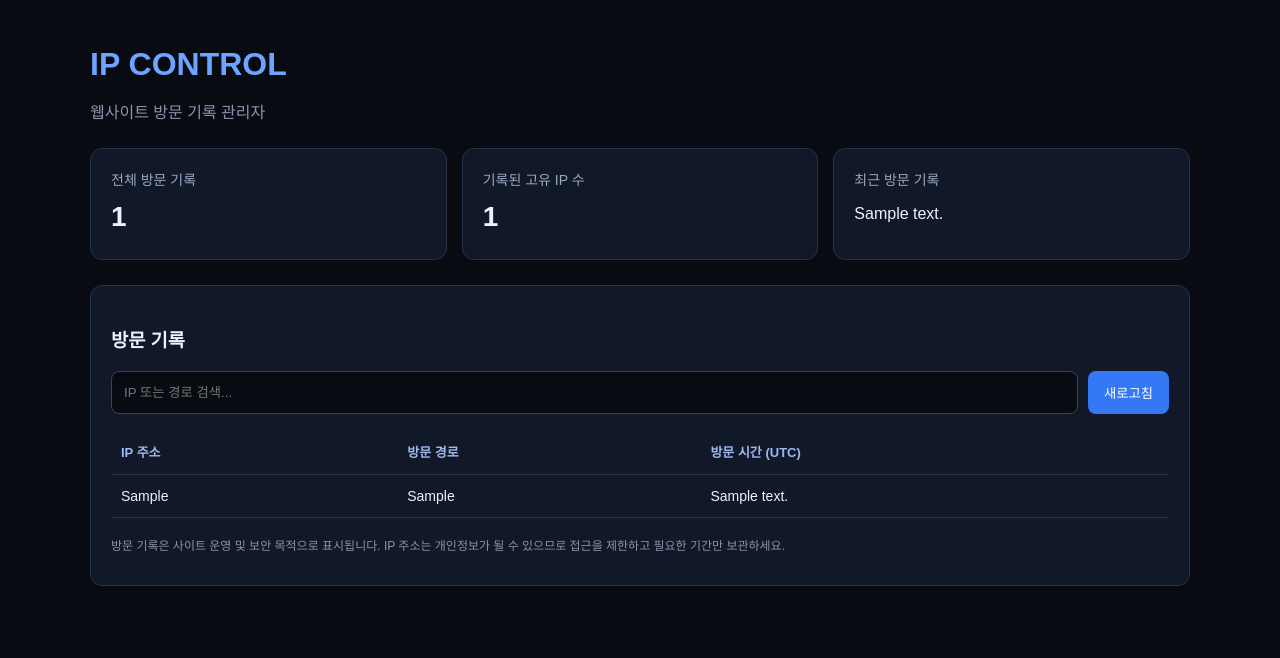
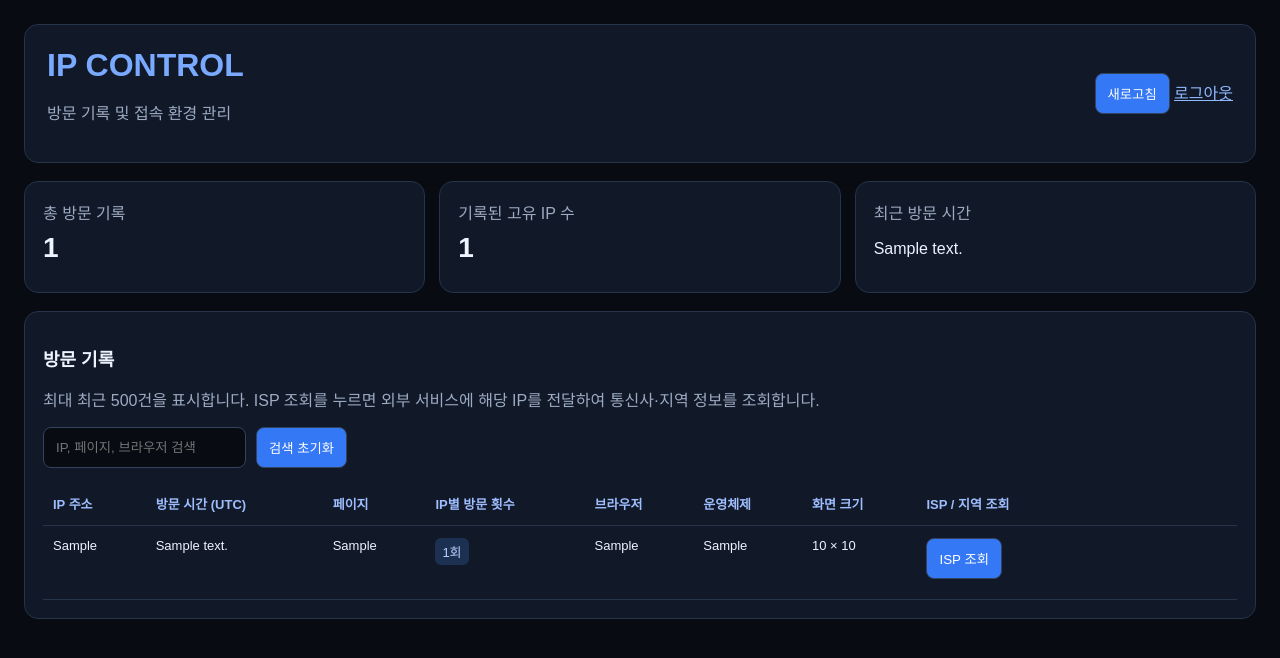
Before and after one commit to ist838/00, a FastAPI app: page /admin in a window 1280 px wide. Shown: the top 658 px of the page. Run offline with FastAPI, Linux system fonts and the light colour scheme; the visitor is signed in with stand-in values (Sample User, id 1); tables that the repository leaves empty hold one stand-in row (values such as "Sample post"); parts of the project's set-up code (start-up, migrations or seed data) failed here and were passed over.

Commit message:
Update admin.html

```diff
--- a/templates/admin.html
+++ b/templates/admin.html
@@ -1,150 +1,242 @@
-
 <!DOCTYPE html>
 <html lang="ko">
 <head>
 <meta charset="UTF-8">
-    <meta name="viewport" content="width=device-width, initial-scale=1.0">
-    <title>IP CONTROL | 관리자</title>
+<meta name="viewport" content="width=device-width, initial-scale=1">
+<title>IP CONTROL 관리자</title>
 <style>
 * { box-sizing: border-box; }
 body {
     margin: 0;
-            padding: 25px;
+    padding: 24px;
     background: #080b12;
-            color: #edf2ff;
+    color: #edf3ff;
     font-family: Arial, sans-serif;
 }
-        .container { max-width: 1100px; margin: auto; }
-        h1 { color: #6ca4ff; margin-bottom: 5px; }
-        .subtitle { color: #8995ad; margin-bottom: 25px; }
-        .cards {
-            display: grid;
-            grid-template-columns: repeat(auto-fit, minmax(180px, 1fr));
-            gap: 15px;
-            margin-bottom: 25px;
-        }
-        .card {
+header, .panel, .stat {
     background: #111827;
     border: 1px solid #25334b;
-            border-radius: 12px;
-            padding: 20px;
+    border-radius: 14px;
 }
-        .card span { color: #9aa8c1; font-size: 14px; }
-        .card h2 { margin: 12px 0 0; font-size: 28px; }
-        .panel {
-            background: #111827;
-            border: 1px solid #25334b;
-            border-radius: 12px;
-            padding: 20px;
-            overflow: hidden;
+header {
+    padding: 22px;
+    display: flex;
+    justify-content: space-between;
+    align-items: center;
+    gap: 15px;
+    flex-wrap: wrap;
 }
-        .toolbar {
-            display: flex;
-            flex-wrap: wrap;
-            gap: 10px;
-            margin: 15px 0;
-        }
-        input {
-            flex: 1;
-            min-width: 180px;
-            padding: 12px;
+h1 { margin: 0; color: #79aaff; }
+h2 { font-size: 18px; }
+small, .muted { color: #9cabc3; }
+a { color: #91b9ff; }
+button, input {
+    padding: 10px 12px;
+    border-radius: 8px;
     border: 1px solid #34435e;
-            border-radius: 8px;
-            background: #080b12;
-            color: white;
 }
 button {
-            padding: 12px 16px;
-            border: 0;
-            border-radius: 8px;
     background: #3478f6;
     color: white;
     cursor: pointer;
 }
+button:hover { background: #2464d8; }
+input {
+    background: #080b12;
+    color: white;
+}
+.stats {
+    display: grid;
+    grid-template-columns: repeat(3, minmax(150px, 1fr));
+    gap: 14px;
+    margin: 18px 0;
+}
+.stat { padding: 18px; }
+.stat strong {
+    display: block;
+    font-size: 28px;
+    margin-top: 8px;
+}
+.panel { padding: 18px; margin-top: 18px; }
+.tools {
+    display: flex;
+    gap: 10px;
+    flex-wrap: wrap;
+    margin-bottom: 14px;
+}
 .table-wrap { overflow-x: auto; }
-        table { width: 100%; border-collapse: collapse; text-align: left; }
+table {
+    width: 100%;
+    min-width: 1100px;
+    border-collapse: collapse;
+    font-size: 13px;
+}
 th, td {
-            padding: 13px 10px;
+    text-align: left;
+    padding: 12px 10px;
     border-bottom: 1px solid #25334b;
-            white-space: nowrap;
+    vertical-align: top;
 }
-        th { color: #9eb9ee; font-size: 13px; }
-        td { font-size: 14px; }
-        .empty { color: #8995ad; padding: 25px 0; }
-        .notice { color: #8995ad; font-size: 12px; margin-top: 18px; }
+th { color: #9ebeff; }
+td { overflow-wrap: anywhere; }
+.isp-result {
+    margin-top: 8px;
+    line-height: 1.7;
+    color: #cbd8ee;
+    min-width: 180px;
+}
+.badge {
+    display: inline-block;
+    background: #1c3152;
+    color: #b9d2ff;
+    padding: 4px 7px;
+    border-radius: 6px;
+}
+@media (max-width: 650px) {
+    body { padding: 12px; }
+    .stats { grid-template-columns: 1fr; }
+}
 </style>
 </head>
 <body>
-<div class="container">
+<header>
+    <div>
         <h1>IP CONTROL</h1>
-    <p class="subtitle">웹사이트 방문 기록 관리자</p>
+        <p class="muted">방문 기록 및 접속 환경 관리</p>
+    </div>
+    <div>
+        <button onclick="location.reload()">새로고침</button>
+        <a href="/admin/logout">로그아웃</a>
+    </div>
+</header>
 
-    <div class="cards">
-        <div class="card">
-            <span>전체 방문 기록</span>
-            <h2>{{ total }}</h2>
+<section class="stats">
+    <div class="stat">
+        <span class="muted">총 방문 기록</span>
+        <strong>{{ total }}</strong>
     </div>
-        <div class="card">
-            <span>기록된 고유 IP 수</span>
-            <h2>{{ unique }}</h2>
+    <div class="stat">
+        <span class="muted">기록된 고유 IP 수</span>
+        <strong>{{ unique }}</strong>
     </div>
-        <div class="card">
-            <span>최근 방문 기록</span>
+    <div class="stat">
+        <span class="muted">최근 방문 시간</span>
         <p>{{ latest }}</p>
     </div>
-    </div>
+</section>
 
-    <div class="panel">
-        <h3>방문 기록</h3>
-        <div class="toolbar">
-            <input id="search" type="text"
-                   placeholder="IP 또는 경로 검색..."
-                   oninput="filterRows()">
-            <button onclick="location.reload()">새로고침</button>
+<section class="panel">
+    <h2>방문 기록</h2>
+    <p class="muted">
+        최대 최근 500건을 표시합니다. ISP 조회를 누르면 외부 서비스에
+        해당 IP를 전달하여 통신사·지역 정보를 조회합니다.
+    </p>
+
+    <div class="tools">
+        <input id="search" type="search"
+               placeholder="IP, 페이지, 브라우저 검색">
+        <button onclick="clearSearch()">검색 초기화</button>
     </div>
 
     <div class="table-wrap">
-            <table>
+    <table id="visits">
         <thead>
         <tr>
             <th>IP 주소</th>
-                        <th>방문 경로</th>
             <th>방문 시간 (UTC)</th>
+            <th>페이지</th>
+            <th>IP별 방문 횟수</th>
+            <th>브라우저</th>
+            <th>운영체제</th>
+            <th>화면 크기</th>
+            <th>ISP / 지역 조회</th>
         </tr>
         </thead>
-                <tbody id="records">
+        <tbody>
         {% for record in records %}
         <tr>
-                        <td>{{ record["ip"] }}</td>
+            <td class="ip">{{ record["ip"] }}</td>
+            <td>{{ record["visited_at"] }}</td>
             <td>{{ record["path"] }}</td>
-                        <td>{{ record["visited_at"] }}</td>
+            <td><span class="badge">{{ record["ip_count"] }}회</span></td>
+            <td>{{ record["browser"] or "기록 없음" }}</td>
+            <td>{{ record["os"] or "기록 없음" }}</td>
+            <td>
+                {% if record["screen_width"] and record["screen_height"] %}
+                    {{ record["screen_width"] }} × {{ record["screen_height"] }}
+                {% else %}
+                    기록 없음
+                {% endif %}
+            </td>
+            <td>
+                <button class="isp-button"
+                    data-ip="{{ record['ip'] }}"
+                    onclick="lookupISP(this)">ISP 조회</button>
+                <div class="isp-result"></div>
+            </td>
         </tr>
         {% else %}
         <tr>
-                        <td colspan="3" class="empty">
-                            아직 방문 기록이 없습니다.
-                        </td>
+            <td colspan="8">아직 방문 기록이 없습니다.</td>
         </tr>
         {% endfor %}
         </tbody>
     </table>
     </div>
-        <p class="notice">
-            방문 기록은 사이트 운영 및 보안 목적으로 표시됩니다.
-            IP 주소는 개인정보가 될 수 있으므로 접근을 제한하고
-            필요한 기간만 보관하세요.
-        </p>
-    </div>
-</div>
+</section>
 
 <script>
-function filterRows() {
-    const query = document.getElementById("search").value.toLowerCase();
-    document.querySelectorAll("#records tr").forEach(row => {
+const searchInput = document.getElementById("search");
+
+searchInput.addEventListener("input", () => {
+    const query = searchInput.value.toLowerCase().trim();
+    document.querySelectorAll("#visits tbody tr").forEach(row => {
         row.style.display = row.innerText.toLowerCase().includes(query)
             ? ""
             : "none";
     });
+});
+
+function clearSearch() {
+    searchInput.value = "";
+    searchInput.dispatchEvent(new Event("input"));
+}
+
+async function lookupISP(button) {
+    const ip = button.dataset.ip;
+    const result = button.parentElement.querySelector(".isp-result");
+
+    button.disabled = true;
+    result.textContent = "조회 중...";
+
+    try {
+        const response = await fetch("/admin/isp?ip=" + encodeURIComponent(ip));
+
+        if (response.status === 401) {
+            result.textContent = "로그인이 만료되었습니다.";
+            return;
+        }
+
+        const data = await response.json();
+
+        if (!response.ok) {
+            result.textContent = data.error || "조회에 실패했습니다.";
+            return;
+        }
+
+        // textContent로 출력하여 응답 내용을 HTML로 실행하지 않음
+        result.textContent =
+            "통신사: " + data.isp +
+            " | 조직: " + data.org +
+            " | 국가: " + data.country +
+            " | 지역: " + data.region +
+            " | 도시: " + data.city +
+            " | ASN: " + data.asn;
+    } catch (error) {
+        result.textContent = "조회 서비스 연결 실패";
+    } finally {
+        button.disabled = false;
+    }
 }
 </script>
 </body>
```
Lines whose indentation alone changed are shown as unchanged.
